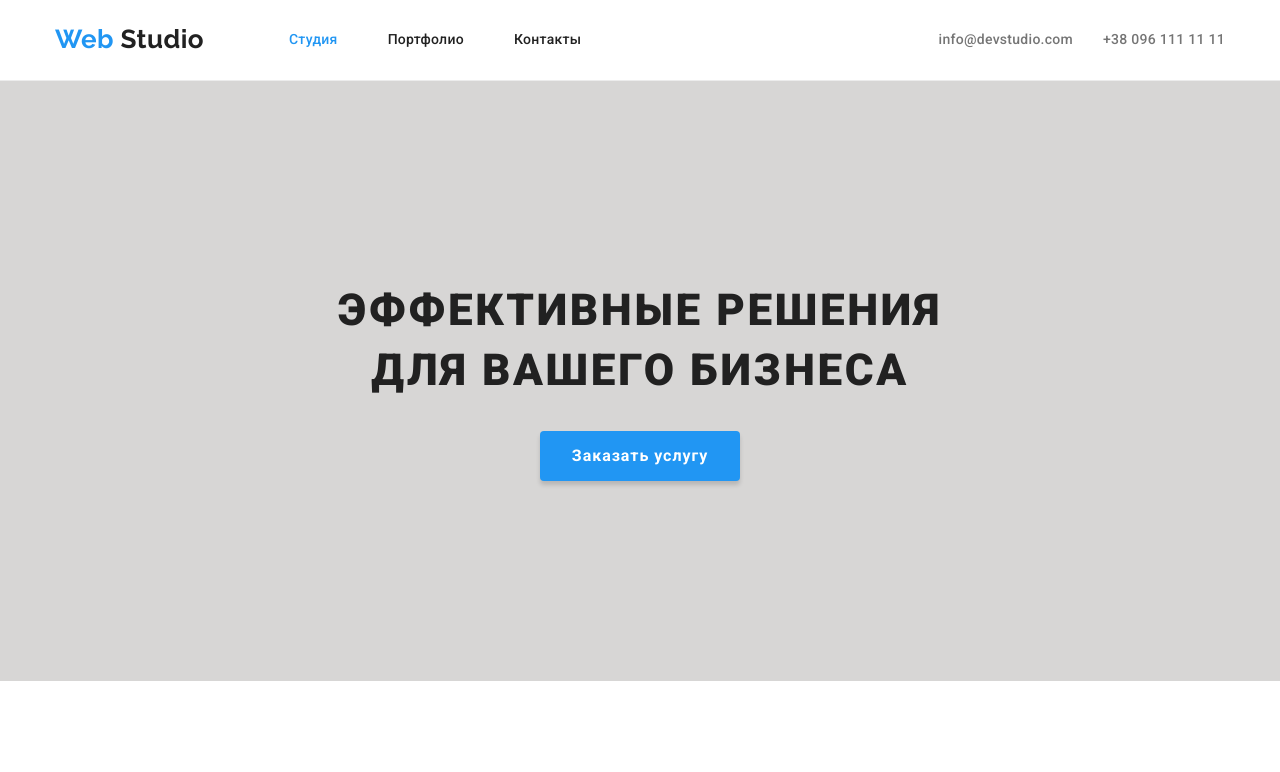
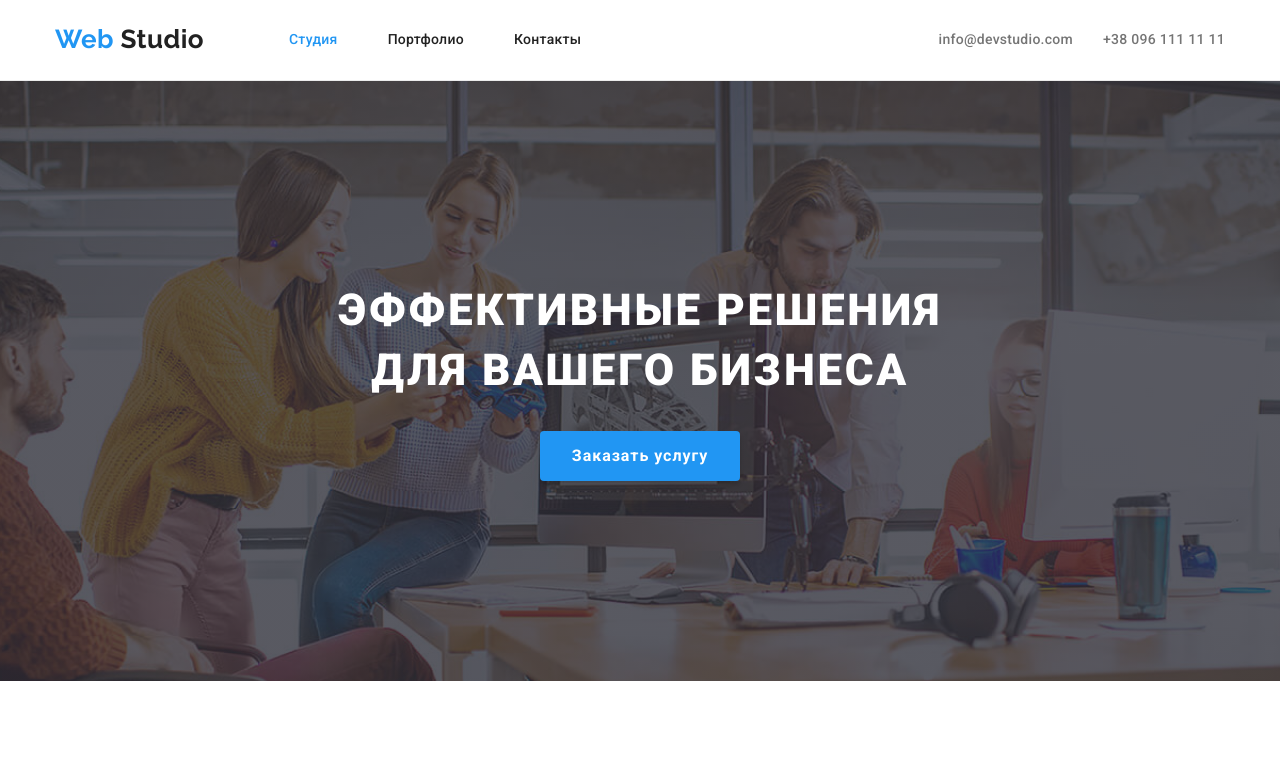
Before and after one commit to skrypkasv/goit-markup-hw-03, a plain HTML site: page index.html in a window 1280 px wide. Shown: the top 772 px of the page. Drawn offline with nearby package versions, Linux system fonts and the light colour scheme.

Commit message:
Fixes hero-section background

```diff
--- a/css/style.css
+++ b/css/style.css
@@ -227,7 +227,20 @@ nav.container {
 /* Основной контент сайта */
 /* Герой заголовок */
 .hero {
-  background-color: rgba(124, 120, 115, 0.301);
+  background-image: linear-gradient(
+      rgba(47, 48, 58, 0.8),
+      rgba(47, 48, 58, 0.8)
+    ),
+    url(../images/Header-img.jpg);
+
+  max-width: 1600px;
+  height: 600px;
+  margin-left: auto;
+  margin-right: auto;
+  background-color: #696969;
+  background-repeat: no-repeat;
+  background-position: center;
+  background-size: cover;
 }
 .hero .container {
   padding: 200px 15px;
@@ -237,7 +250,7 @@ nav.container {
   margin-top: 0px;
   margin-bottom: 30px;
 
-  color: var(--secondary-text-color);
+  color: var(--primary-white-color);
 
   font-weight: 900;
   font-size: 44px;
```
Also changed, not shown: images/Header-img.jpg (added), images/Web Studio.png (deleted).
